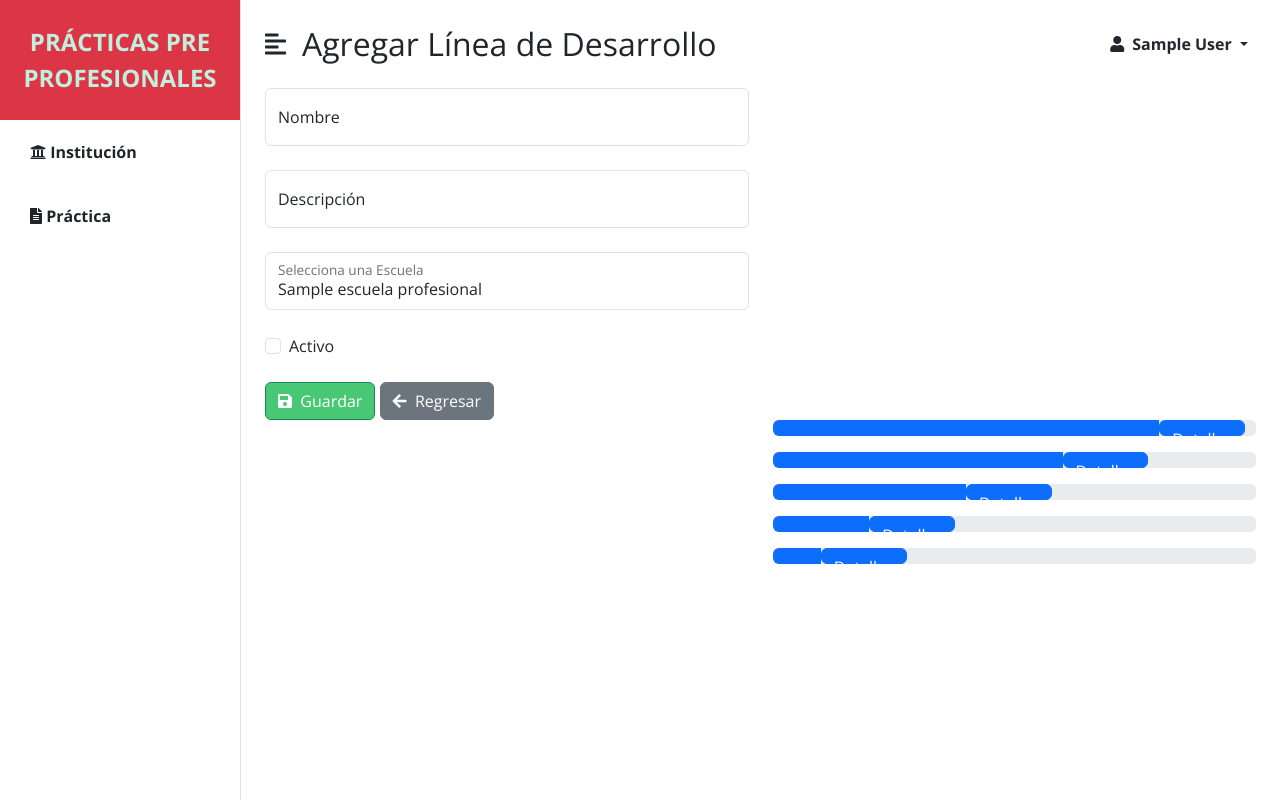
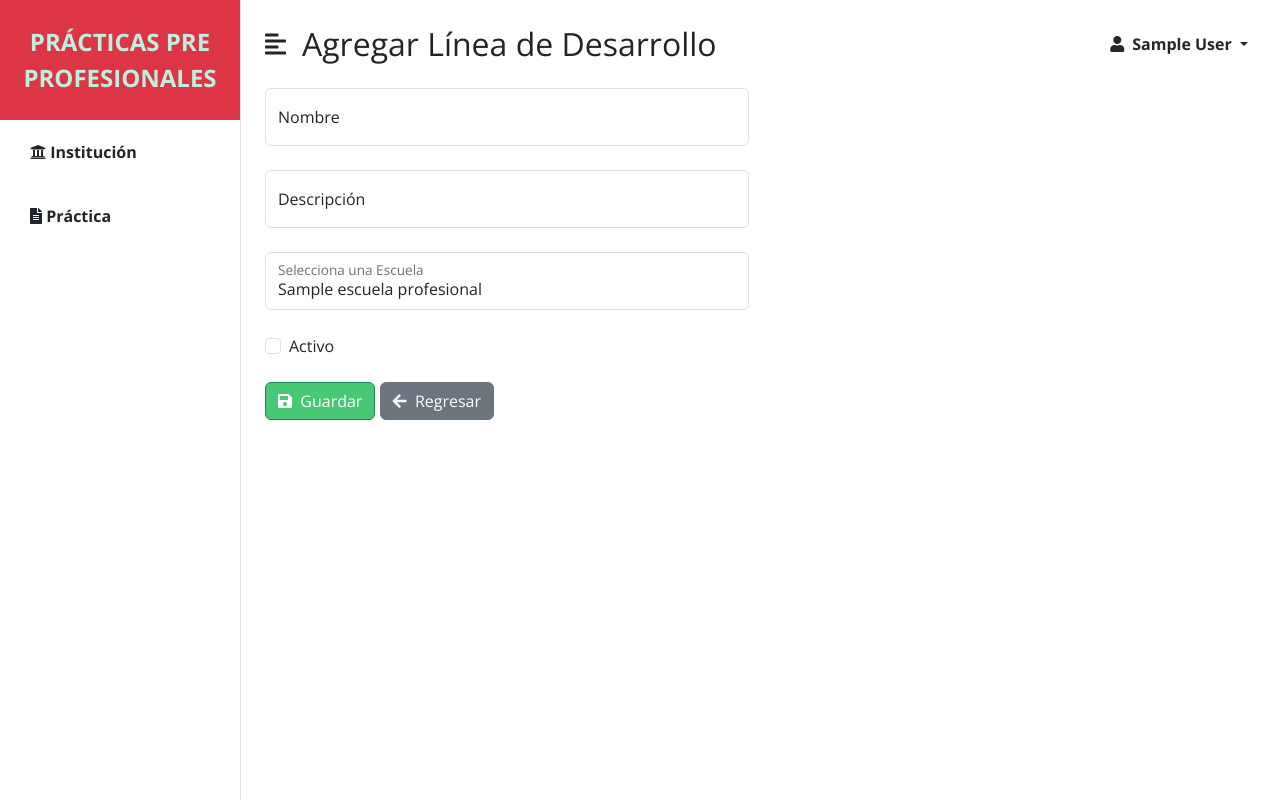
Before and after one commit to AngelAld/proyecto_calidad, a Flask app: page /agregar_lineaDesarrollo in a window 1280 px wide. Run offline with Flask 3, Linux system fonts and the light colour scheme; the visitor is signed in with stand-in values (Sample User, id 1); a database or web service that is not in the repository returns one stand-in record (values such as "Sample title"); a map, chart or similar area stays blank; some libraries are stand-ins or nearby versions.

Commit message:
version 23.07.1

```diff
--- a/capaPresentacion/Jefe_Inmediato/templates/frm_agregar_jefe_inmediato.html
+++ b/capaPresentacion/Jefe_Inmediato/templates/frm_agregar_jefe_inmediato.html
@@ -1,6 +1,6 @@
 {% extends "mantenimiento_jefe_inmediato.html" %}
 {% block titulo %}
-Agregar Jefe Inmediato
+Agregar Responsable de Prácticas PPP
 {% endblock %}
 {% set titulo2 = "Agregar Jefe Inmediato" %}
 
--- a/capaPresentacion/Jefe_Inmediato/templates/frm_editar_jefe_inmediato.html
+++ b/capaPresentacion/Jefe_Inmediato/templates/frm_editar_jefe_inmediato.html
@@ -1,6 +1,6 @@
 {% extends "mantenimiento_jefe_inmediato.html" %}
 
-{% block titulo %} Editar Jefe Inmediato {% endblock %}
+{% block titulo %} Editar Responsable de Prácticas PPP {% endblock %}
 {% set titulo2 = "Editar  Jefe Inmediato" %}
 {% set id = jefe_inmediato[0] %}
 {% set nombre = jefe_inmediato[1] %}
--- a/capaPresentacion/Jefe_Inmediato/templates/jefe_inmediato.html
+++ b/capaPresentacion/Jefe_Inmediato/templates/jefe_inmediato.html
@@ -1,5 +1,5 @@
 {% extends "maestra/maestra.html" %}
-{% block titulo %} Responsable {% endblock %}
+{% block titulo %} Responsable de Prácticas PPP {% endblock %}
 {% set titulo2 = "Jefe Inmediato" %}
 {% block contenido %}
 <section class="section contenido">
@@ -40,8 +40,7 @@
               <th class="col-2 text-center d-none d-lg-table-cell">Telefono</th>
               <th class="col-2 text-center d-none d-lg-table-cell">Cargo</th>
               <th class="col-2 text-center d-none d-lg-table-cell">Centro Practica</th>
-              <th class="col-2 text-center d-none d-lg-table-cell">Estado</th>
-
+              <th class="col-1 text-center d-none d-lg-table-cell">Estado</th>
               <th class="col-1 text-center">Editar</th>
               <th class="col-1 text-center">Eliminar</th>
             </tr>
@@ -55,7 +54,6 @@
               <td class="col-2 text-center d-none d-lg-table-cell">{{jefe_inmediato[3]}}</td>
               <td class="col-2 text-center d-none d-lg-table-cell">{{jefe_inmediato[4]}}</td>
               <td class="col-2 text-center d-none d-lg-table-cell">{{jefe_inmediato[8]}}</td>
-
               <td class="col-1 text-center d-none d-md-table-cell">
                 <form action="{{url_for('jefe_inmediato.actualizar_estado_jefe_inmediato')}}" method="POST"
                   class="actualizar_estado">
--- a/capaPresentacion/escuela_profesional/templates/escuelas.html
+++ b/capaPresentacion/escuela_profesional/templates/escuelas.html
@@ -34,7 +34,7 @@
         <table class="table table-hover align-middle table-bordered" id="tablita">
           <thead>
             <tr class="table-danger">
-              <th class="col-1 text-center d-none d-xl-table-cell">Código</th>
+              <!-- <th class="col-1 text-center d-none d-xl-table-cell">Código</th> -->
               <th class="col-2 text-center">Nombre</th>
               <th class="col-2 text-center">Descripción</th>
               <th class="col-2 text-center">Facultad</th>
@@ -46,7 +46,7 @@
           <tbody>
             {% for escuela in escuelas %}
             <tr>
-              <td class="col-1 text-center d-none d-xl-table-cell">{{escuela[0]}}</td>
+              <!-- <td class="col-1 text-center d-none d-xl-table-cell">{{escuela[0]}}</td> -->
               <td class="col-2 align=left ">{{escuela[1]}}</td>
               <td class="col-2 align=left">{{escuela[2]}}</td>
               <td class="col-2 align=left">{{escuela[4]}}</td>
--- a/capaPresentacion/facultad/templates/facultades.html
+++ b/capaPresentacion/facultad/templates/facultades.html
@@ -20,7 +20,7 @@
         <table class="table table-hover align-middle table-bordered" id="tablita">
           <thead>
             <tr class="table-danger">
-              <th class="col-1 text-center d-none d-xl-table-cell">Código</th>
+              <!-- <th class="col-1 text-center d-none d-xl-table-cell">Código</th> -->
               <th class="col-2 text-center">Nombre</th>
               <th class="col-2 text-center">Descripción</th>
               <th class="col-1 text-center d-none d-md-table-cell">Estado</th>
@@ -31,7 +31,7 @@
           <tbody>
             {% for facultad in facultades %}
             <tr>
-              <td class="col-1 text-center d-none d-xl-table-cell">{{facultad[0]}}</td>
+              <!-- <td class="col-1 text-center d-none d-xl-table-cell">{{facultad[0]}}</td> -->
               <td class="col-2 align=left">{{facultad[1]}}</td>
               <td class="col-2 align=left">{{facultad[2]}}</td>
               <td class="col-1 text-center d-none d-md-table-cell">
--- a/capaPresentacion/lineaDesarrollo/templates/lineaDesarrollo.html
+++ b/capaPresentacion/lineaDesarrollo/templates/lineaDesarrollo.html
@@ -14,9 +14,8 @@
               <div class="col-auto">
                 <b><label for="Escuela" class="col-form-label">Facultad</label></b>
               </div>
-
               <div class="col-auto">
-                <select class="form-select" aria-label="Facultad">
+                <select disabled class="form-select" aria-label="Facultad">
                   <option value="1">Ingenieria</option>
                 </select>
               </div>
@@ -25,10 +24,11 @@
                 <b><label for="Facultad" class="col-form-label">Escuela</label></b>
               </div>
               <div class="col-auto">
-                <select class="form-select" aria-label="Facultad">
+                <select disabled class="form-select" aria-label="Facultad">
                   <option value="1">Ingenieria de Sistemas y Computación</option>
                 </select>
               </div>
+
             </div>
           </div>
 
--- a/capaPresentacion/lineaDesarrollo/templates/mantenimiento_linea_desarrollo.html
+++ b/capaPresentacion/lineaDesarrollo/templates/mantenimiento_linea_desarrollo.html
@@ -50,41 +50,6 @@
         </div>
     </div>
 </section>
-<section class="section">
-    <div class="row">
-      <div class="col">
-        <canvas id="chart"></canvas>
-      </div>
-      <div class="col">
-        <div class="bar-details">
-          <div class="progress mb-3">
-            <div class="progress-bar" role="progressbar" style="width: 80%;" aria-valuenow="80" aria-valuemin="0"
-              aria-valuemax="100"></div>
-            <button class="btn btn-primary">Detalles</button>
-          </div>
-          <div class="progress mb-3">
-            <div class="progress-bar" role="progressbar" style="width: 60%;" aria-valuenow="60" aria-valuemin="0"
-              aria-valuemax="100"></div>
-            <button class="btn btn-primary">Detalles</button>
-          </div>
-          <div class="progress mb-3">
-            <div class="progress-bar" role="progressbar" style="width: 40%;" aria-valuenow="40" aria-valuemin="0"
-              aria-valuemax="100"></div>
-            <button class="btn btn-primary">Detalles</button>
-          </div>
-          <div class="progress mb-3">
-            <div class="progress-bar" role="progressbar" style="width: 20%;" aria-valuenow="20" aria-valuemin="0"
-              aria-valuemax="100"></div>
-            <button class="btn btn-primary">Detalles</button>
-          </div>
-          <div class="progress">
-            <div class="progress-bar" role="progressbar" style="width: 10%;" aria-valuenow="10" aria-valuemin="0"
-              aria-valuemax="100"></div>
-            <button class="btn btn-primary">Detalles</button>
-          </div>
-        </div>
-      </div>
-    </div>
-  </section>
+
 
 {% endblock %}
--- a/capaPresentacion/planEstudio/templates/planEstudio.html
+++ b/capaPresentacion/planEstudio/templates/planEstudio.html
@@ -44,7 +44,7 @@
         <table class="table table-hover align-middle table-bordered" id="tablita">
           <thead>
             <tr class="table-danger">
-              <th class="col-1 text-center d-none d-xl-table-cell">Código</th>
+              <!-- <th class="col-1 text-center d-none d-xl-table-cell">Código</th> -->
               <th class="col-2 text-center">Plan de Estudio</th>
               <th class="col-2 text-center">Escuela Profesional</th>
               <th class="col-1 text-center d-none d-md-table-cell">Estado</th>
@@ -55,7 +55,7 @@
           <tbody>
             {% for planEstudio in plan_estudio %}
             <tr>
-              <td class="col-1 text-center d-none d-xl-table-cell">{{planEstudio[0]}}</td>
+              <!-- <td class="col-1 text-center d-none d-xl-table-cell">{{planEstudio[0]}}</td> -->
               <td class="col-2 text-left">{{planEstudio[1]}}</td>
               <td class="col-2 text-left">{{planEstudio[3]}}</td>
 
--- a/capaPresentacion/semestre/templates/semestres.html
+++ b/capaPresentacion/semestre/templates/semestres.html
@@ -20,7 +20,7 @@
         <table class="table table-hover align-middle table-bordered" id="tablita">
           <thead>
             <tr class="table-danger">
-              <th class="col-1 text-center d-none d-xl-table-cell">Código</th>
+              <!-- <th class="col-1 text-center d-none d-xl-table-cell">Código</th> -->
               <th class="col-2 text-center">Nombre</th>
               <th class="col-2 text-center d-none d-lg-table-cell">Fecha de Inicio</th>
               <th class="col-2 text-center d-none d-lg-table-cell">Fecha de Fin</th>
@@ -32,7 +32,7 @@
           <tbody>
             {% for semestre in semestres %}
             <tr>
-              <td class="col-1 text-center d-none d-xl-table-cell">{{semestre[0]}}</td>
+              <!-- <td class="col-1 text-center d-none d-xl-table-cell">{{semestre[0]}}</td> -->
               <td class="col-2 text-center">{{semestre[1]}}</td>
               <td class="col-2 text-center d-none d-lg-table-cell">{{semestre[2]}}</td>
               <td class="col-2 text-center d-none d-lg-table-cell">{{semestre[3]}}</td>
--- a/templates/maestra/sidebar.html
+++ b/templates/maestra/sidebar.html
@@ -40,7 +40,7 @@
         <a class="list-group-item list-group-item-action " href="{{url_for('informe_final_em.informe_final_em')}}">Informe Final Empresa</a>
       </ul>
 
-      <a class="list-group-item list-group-item-action " href="{{url_for('jefe_inmediato.jefe_inmediato')}}">Jefe inmediato</a>
+      <a class="list-group-item list-group-item-action " href="{{url_for('jefe_inmediato.jefe_inmediato')}}">Responsable de Prácticas PPP</a>
       <a class="list-group-item list-group-item-action " href="{{url_for('centroPPP.centro_PPP')}}">Centro de prácticas</a>
     </ul>
   </div>
```
